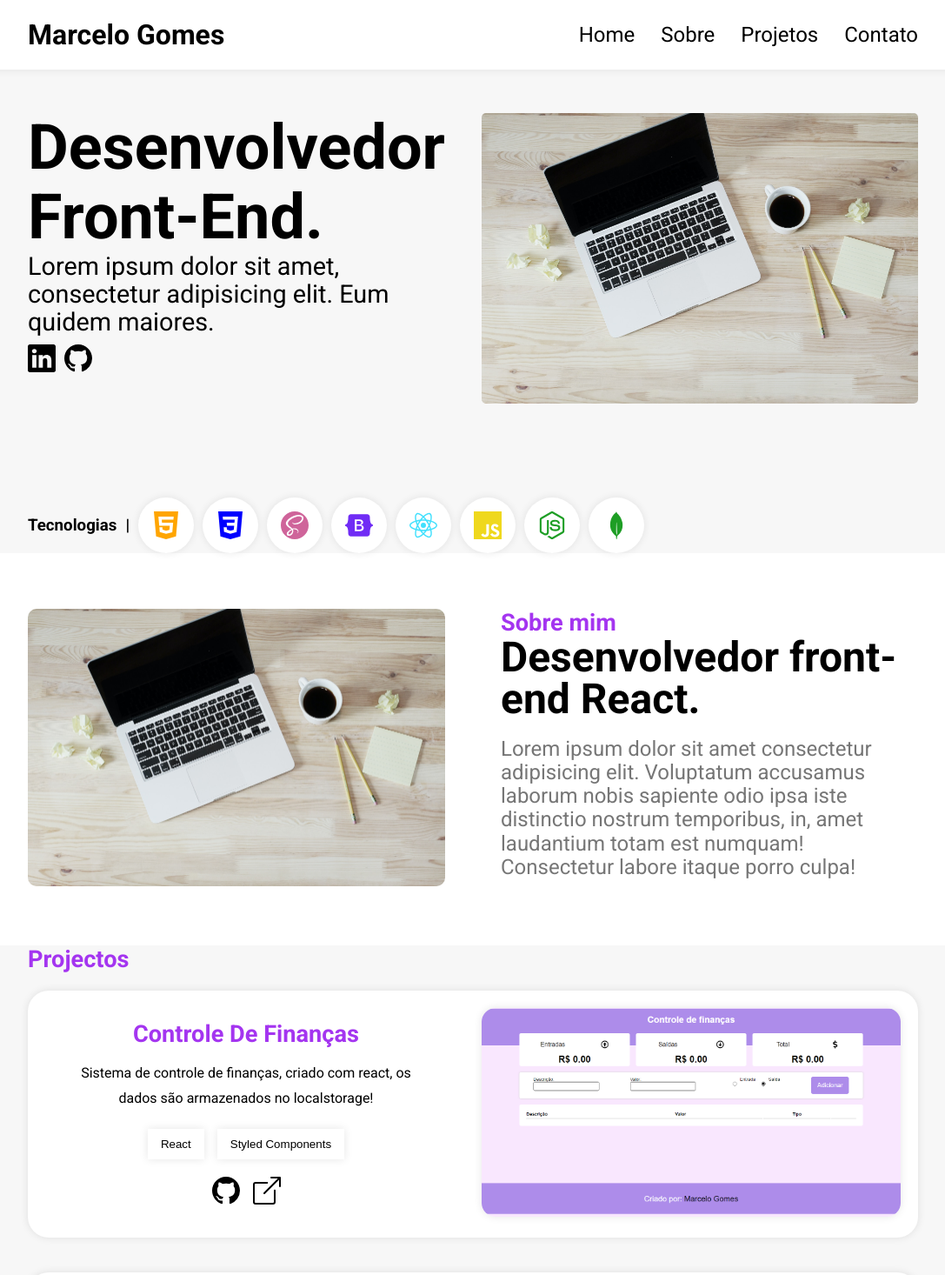
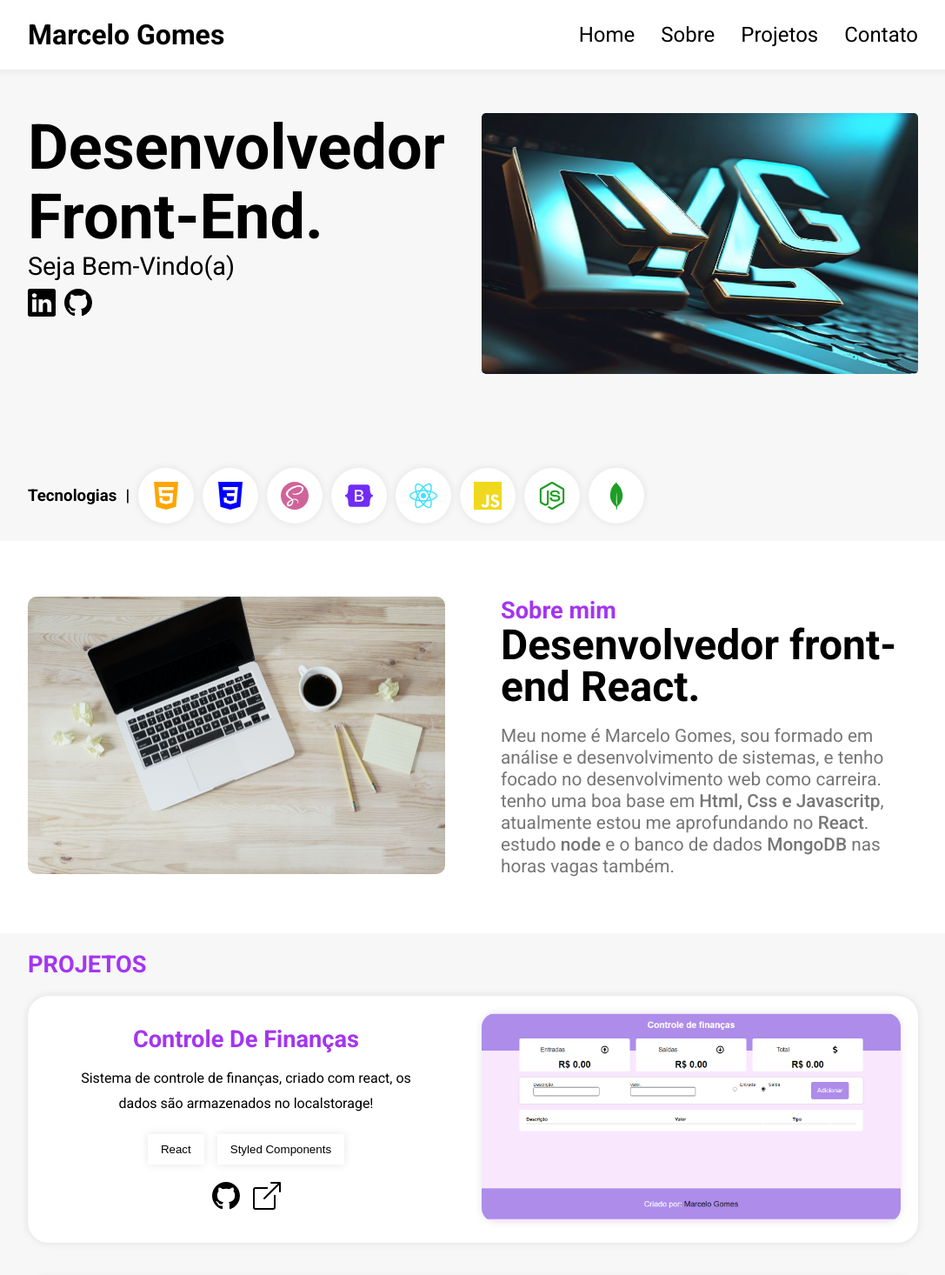
Before and after one commit to Marcelo-gms/portfolio-two, a React (Vite) app: page / in a window 1280 px wide. Shown: the top 1466 px of the page at 87% size, without its empty margins (96-1183 px from the left). Built offline with nearby package versions, Linux system fonts and the light colour scheme.

Commit message:
finish details

```diff
--- a/src/components/About/index.jsx
+++ b/src/components/About/index.jsx
@@ -10,7 +10,8 @@ const About = () => {
         <C.TextContainer>
           <h4>Sobre mim</h4>
           <h1>Desenvolvedor front-end React.</h1>
-          <p>Lorem ipsum dolor sit amet consectetur adipisicing elit. Voluptatum accusamus laborum nobis sapiente odio ipsa iste distinctio nostrum temporibus, in, amet laudantium totam est numquam! Consectetur labore itaque porro culpa!</p>
+          <p>Meu nome é Marcelo Gomes, sou formado em análise e desenvolvimento de sistemas, e tenho focado no desenvolvimento web como carreira. tenho uma boa base em <span>Html, Css e Javascritp</span>, atualmente estou me aprofundando no <span>React</span>.</p>
+          <p>estudo <span>node</span> e o banco de dados <span>MongoDB</span> nas horas vagas também.</p>
         </C.TextContainer>
       </C.CenterContainer>
     </C.MainContainer>
--- a/src/components/About/styles.js
+++ b/src/components/About/styles.js
@@ -66,8 +66,12 @@ margin-bottom: 20px;
 
 p{
   color: #767676;
-  font-size: 1.5rem;
-  line-height: 1.7rem;
+  font-size: 1.3em;
+  line-height: 1.2em;
+
+  span{
+    font-weight: 500;
+  }
 }
 
 
--- a/src/components/Home/Home.jsx
+++ b/src/components/Home/Home.jsx
@@ -18,14 +18,13 @@ const Home = () => {
       <C.CenterContainer>
         <C.ImageContainer>
           <div>
-            <img src="/img-home.jpg" alt="author" />
+            <img src="/mg-home2.jpeg" alt="author" />
           </div>
         </C.ImageContainer>
         <C.TextContainer>
           <h1>Desenvolvedor front-end.</h1>
           <p>
-            Lorem ipsum dolor sit amet, consectetur adipisicing elit. Eum quidem
-            maiores.
+          Seja Bem-Vindo(a)
           </p>
 
           <C.SocialContainer>
--- a/src/components/Home/styles.js
+++ b/src/components/Home/styles.js
@@ -5,11 +5,12 @@ export const MainContainer = styled.div`
   max-width: 1440px;
   /* background-color: #000; */
   background-color: #f7f7f7;
-  padding: 50px 0 0;
+  padding: 50px 0 20px 0;
   display: flex;
   flex-direction: column;
   gap: 40px;
   position: relative;
+
 
   @media (max-width: 900px) {
   }
@@ -41,7 +42,8 @@ export const ImageContainer = styled.div`
 
   img {
     width: 100%;
-    height: auto;
+    max-height: 300px;
+    /* height: auto; */
     border-radius: 5px;
   }
 
--- a/src/components/Projects/index.jsx
+++ b/src/components/Projects/index.jsx
@@ -27,7 +27,7 @@ const Projects = () => {
   ]
   return (
     <C.Container id="projects">
-      <h1>Projectos</h1>
+      <h1>Projetos</h1>
 
      {projects.map(project => <ProjectCard key={project.id} project={project}/>)}
     </C.Container>
--- a/src/components/Projects/styles.js
+++ b/src/components/Projects/styles.js
@@ -7,6 +7,7 @@ display: flex;
 flex-direction: column;
 min-height: 100vh;
 background-color: #f7f7f7;
+padding-top: 20px;
 
 
 h1{
@@ -14,6 +15,7 @@ h1{
     margin: 0 auto;
     font-size: 1.7rem;
     color: #a435f0;
+    text-transform:uppercase;
 
 }
 
```
Also changed, not shown: public/mg-home.jpeg (added), public/mg-home2.jpeg (added).
